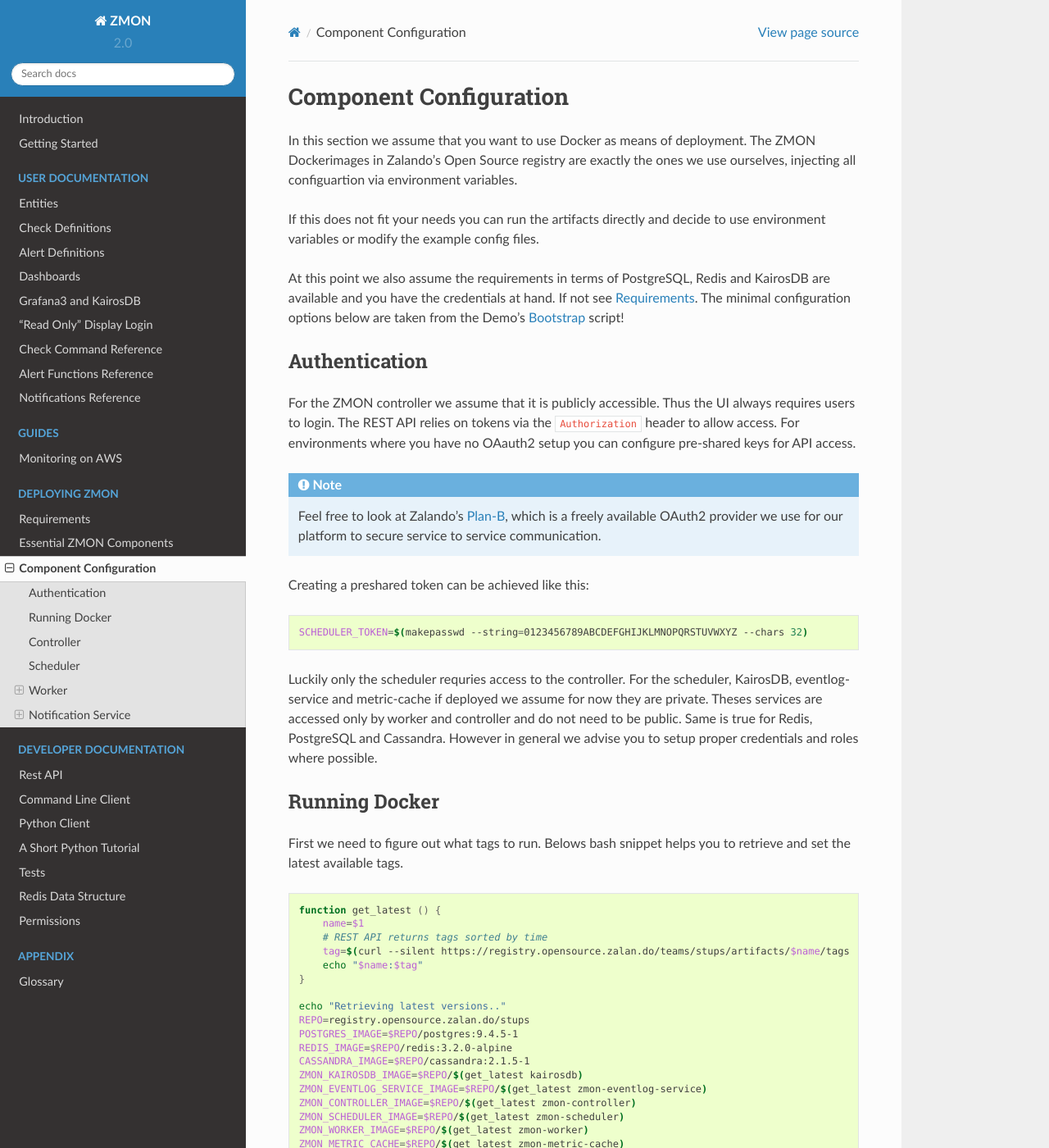
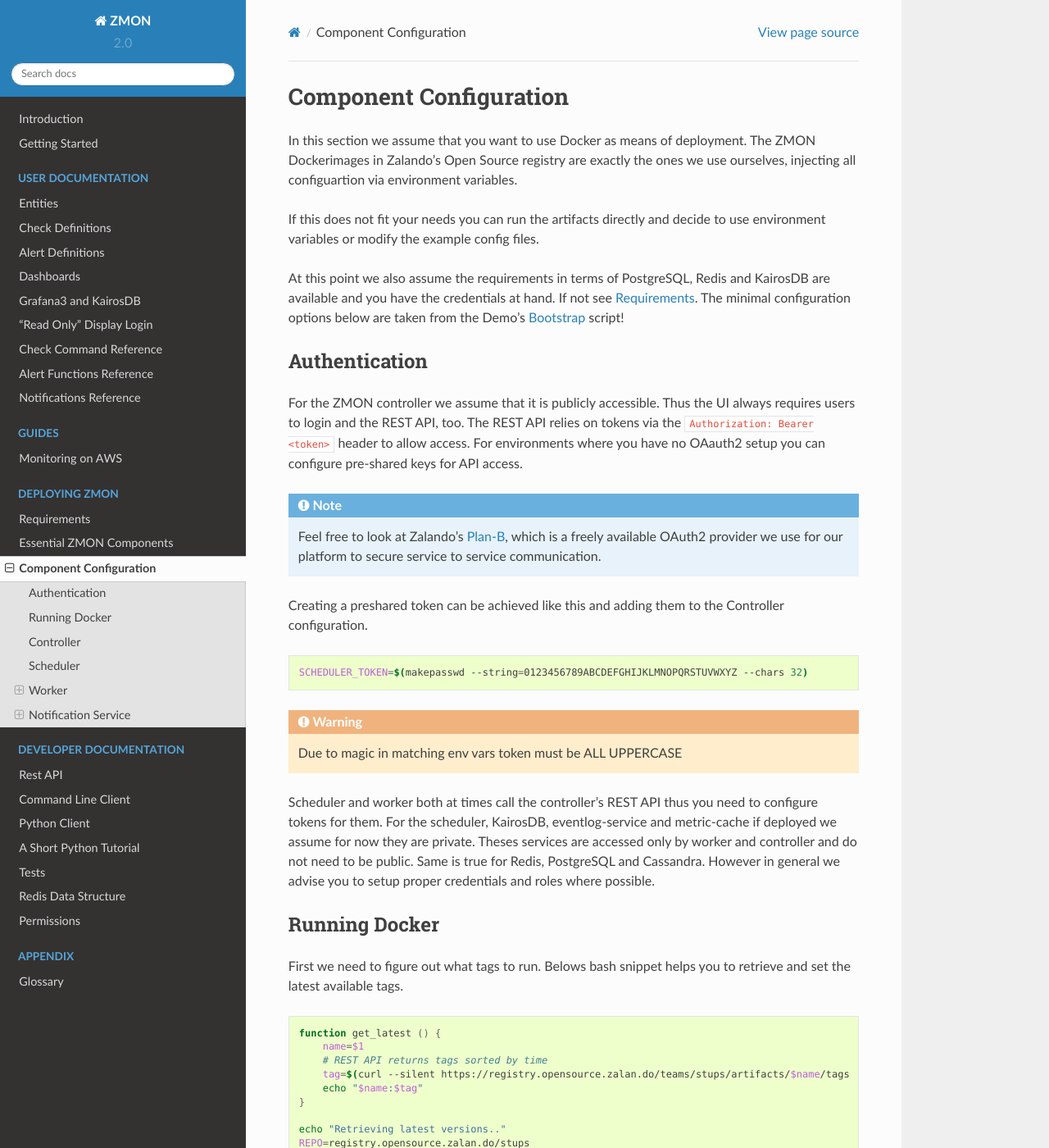
Before and after one commit to zalando-zmon/zmon-docs, a Sphinx documentation site: the page built from docs/installation/configuration.rst, in a window 1280 px wide and 1400 px high. Shown: the whole window at 82% size. Built offline with Sphinx 7.4.7 and the Read the Docs theme 2.0.0, drawn with Linux system fonts in a browser that asks for light colours; some of the changed text lies outside the part shown.

Commit message:
added more on preshared tokens

```diff
--- a/docs/installation/configuration.rst
+++ b/docs/installation/configuration.rst
@@ -14,21 +14,29 @@
 ==============
 
 For the ZMON controller we assume that it is publicly accessible.
-Thus the UI always requires users to login.
-The REST API relies on tokens via the ``Authorization`` header to allow access.
+Thus the UI always requires users to login and the REST API, too.
+The REST API relies on tokens via the ``Authorization: Bearer <token>`` header to allow access.
 For environments where you have no OAauth2 setup you can configure pre-shared keys for API access.
 
 .. note::
 
    Feel free to look at Zalando's `Plan-B <http://planb.readthedocs.io/en/latest/>`_, which is a freely available OAuth2 provider we use for our platform to secure service to service communication.
 
-Creating a preshared token can be achieved like this:
+Creating a preshared token can be achieved like this and adding them to the Controller configuration.
 
 .. code-block:: bash
 
   SCHEDULER_TOKEN=$(makepasswd --string=0123456789ABCDEFGHIJKLMNOPQRSTUVWXYZ --chars 32)
 
-Luckily only the scheduler requries access to the controller. For the scheduler, KairosDB, eventlog-service and metric-cache if deployed we assume for now they are private. Theses services are accessed only by worker and controller and do not need to be public. Same is true for Redis, PostgreSQL and Cassandra. However in general we advise you to setup proper credentials and roles where possible.
+.. warning::
+
+    Due to magic in matching env vars token must be ALL UPPERCASE
+
+Scheduler and worker both at times call the controller's REST API thus you need to configure tokens for them.
+For the scheduler, KairosDB, eventlog-service and metric-cache if deployed we assume for now they are private.
+Theses services are accessed only by worker and controller and do not need to be public.
+Same is true for Redis, PostgreSQL and Cassandra.
+However in general we advise you to setup proper credentials and roles where possible.
 
 Running Docker
 ==============
@@ -119,7 +127,7 @@
     -e ZMON_METRICCACHE_URL=http://zmon-metric-cache:8086/ \
     -e ZMON_SCHEDULER_URL=http://zmon-scheduler:8085/ \
 
-And last but not least, configure a preshared token, to allow the scheduler to access the REST API.
+And last but not least, configure a preshared token, to allow the scheduler and worker to access the REST API. Remember tokens need to all uppercase here.
 
 .. code-block:: bash
 
@@ -173,6 +181,13 @@
 
   -e WORKER_EVENTLOG_HOST=zmon-eventlog-service \
   -e WORKER_EVENTLOG_PORT=8081 \
+
+Configure Worker token to access controller API: (relying on Python tokens library here)
+
+.. code-block:: bash
+
+  -e  OAUTH2_ACCESS_TOKENS=uid=$WORKER_TOKEN \
+
 
 Configure Metric Cache (optional):
 
```
